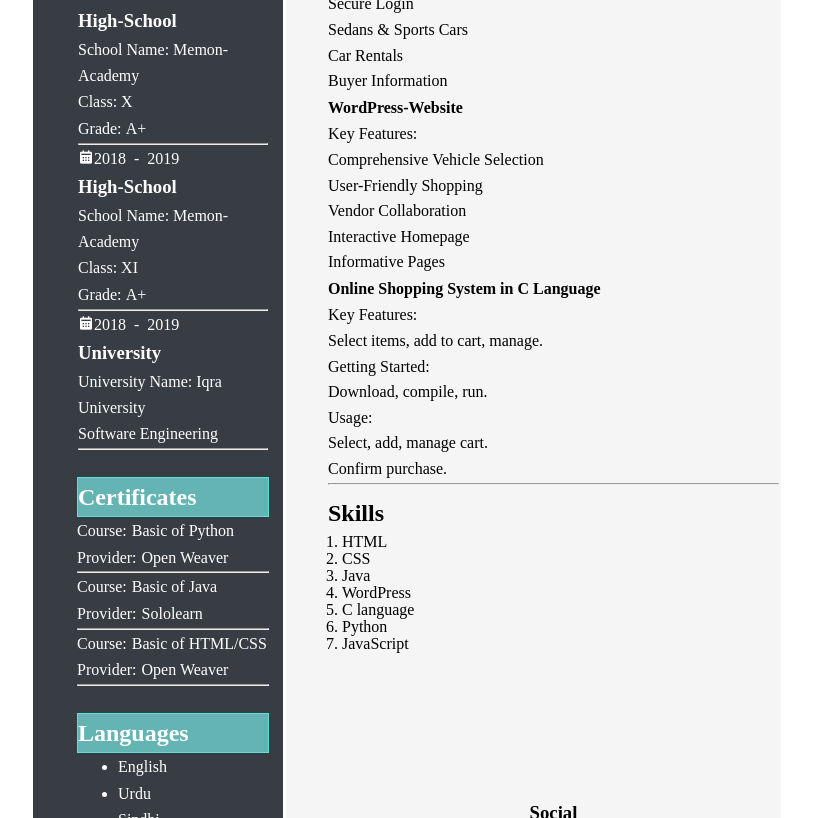
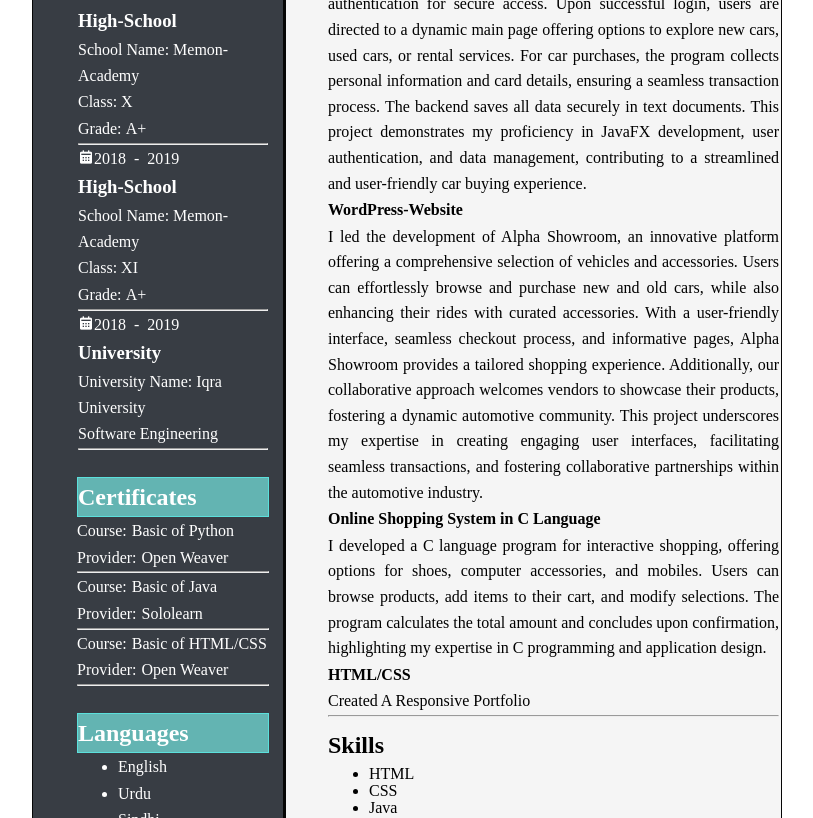
Before and after one commit to Qadirdad-Kazi/HTML-CSS-Resume-Cv, a plain HTML site: page CV/cv.html in a window 1280 px wide. Shown: the part 410-1228 px from the top of the page, without its empty margins (233-1046 px from the left). Drawn offline with nearby package versions, Linux system fonts and the light colour scheme.

Commit message:
Update cv.html

```diff
--- a/CV/cv.html
+++ b/CV/cv.html
@@ -108,34 +108,39 @@
 <!-- projects section -->
 <div class="project" id="project">
     <h2>Projects</h2>
+
     <h4>JavaFX</h4>
-    <p>Key Features: <br>
-        Secure Login <br>
-        Sedans & Sports Cars <br>
-        Car Rentals <br>
-        Buyer Information
+    <p>
+
+I developed a JavaFX showroom application, integrating user authentication for secure access. Upon successful login, users are directed to a
+dynamic main page offering options to explore new cars, used cars, or rental services. For car purchases, the program collects personal
+information and card details, ensuring a seamless transaction process. The backend saves all data securely in text documents. This project
+demonstrates my proficiency in JavaFX development, user authentication, and data management, contributing to a streamlined and user-friendly car
+buying experience.
     </p>
 
         <h4>WordPress-Website</h4>
-        <p>Key Features: <br>
-            Comprehensive Vehicle Selection <br>
-            User-Friendly Shopping <br>
-            Vendor Collaboration <br>
-            Interactive Homepage <br>
-            Informative Pages <br>
+        <p>
+
+    I led the development of Alpha Showroom, an innovative platform offering a comprehensive selection of vehicles and accessories. Users can
+    effortlessly browse and purchase new and old cars, while also enhancing their rides with curated accessories. With a user-friendly interface,
+    seamless checkout process, and informative pages, Alpha Showroom provides a tailored shopping experience. Additionally, our collaborative
+    approach welcomes vendors to showcase their products, fostering a dynamic automotive community. This project underscores my expertise in
+    creating engaging user interfaces, facilitating seamless transactions, and fostering collaborative partnerships within the automotive
+    industry.
         </p>
 
 
         <h4>Online Shopping System in C Language</h4>
         <p>
-            Key Features: <br>
-            Select items, add to cart, manage. <br>
-            Getting Started:    <br>
-            Download, compile, run. <br>
-            Usage:           <br>
-            Select, add, manage cart. <br>
-            Confirm purchase. <br>
+            I developed a C language program for interactive shopping, offering options for shoes, computer accessories, and mobiles.
+            Users can browse products, add items to their cart, and modify selections. The program calculates the total amount and concludes
+            upon confirmation, highlighting my expertise in C programming and application design.
         </p>
+
+        <h4>HTML/CSS</h4>
+        <p>Created A Responsive Portfolio</p>
+
     <hr>
 </div>
 
@@ -143,36 +148,42 @@
 <!-- skill section  -->
 <div class="skill" id="skill">
     <h2>Skills</h2>
-    <ol>
+    <ul>
         <li>HTML</li>
         <li>CSS</li>
         <li>Java</li>
-        <li>WordPress</li>
-        <li>C language</li>
         <li>Python</li>
-        <li>JavaScript</li>
-    </ol>
+    </ul>
 
-    <footer class="foot" id="foot">
-        <div class="foot-content">
-            <h3>Social</h3>
-            <a href="https://www.linkedin.com/in/qadirdad-kazi-4861272b0/"><i class='bx bxl-linkedin-square'></i></a>
-            <a href="https://github.com/Qadirdad-Kazi"><i class='bx bxl-github' ></i></a>
-            <a href="https://www.instagram.com/qadirdad_kazi/?img_index=1"><i class='bx bxl-instagram' ></i></a>
-            <a href="https://x.com/qadirdad_kazi?s=21"><i class='bx bxl-twitter' ></i></a>
 
-        </div>
-    </footer>
     <!-- skill section clossing div  -->
+    </div>
+
+    <div class="rightskill" id="rightskill">
+        <ul>
+            <li>WordPress</li>
+            <li>C language</li>
+            <li>JavaScript</li>
+        </ul>
+
     </div>
 
 
     <!-- Rightside closing div -->
 </div>
 
+<footer class="foot" id="foot">
+    <div class="foot-content">
+        <h3>Social</h3>
+        <a href="https://www.linkedin.com/in/qadirdad-kazi-4861272b0/"><i class='bx bxl-linkedin-square'></i></a>
+        <a href="https://github.com/Qadirdad-Kazi"><i class='bx bxl-github' ></i></a>
+        <a href="https://www.instagram.com/qadirdad_kazi/?img_index=1"><i class='bx bxl-instagram' ></i></a>
+        <a href="https://x.com/qadirdad_kazi?s=21"><i class='bx bxl-twitter' ></i></a>
+
+    </div>
+</footer>
 <!-- main section clossing div  -->
     </div>
 
-
 </body>
 </html>
```
